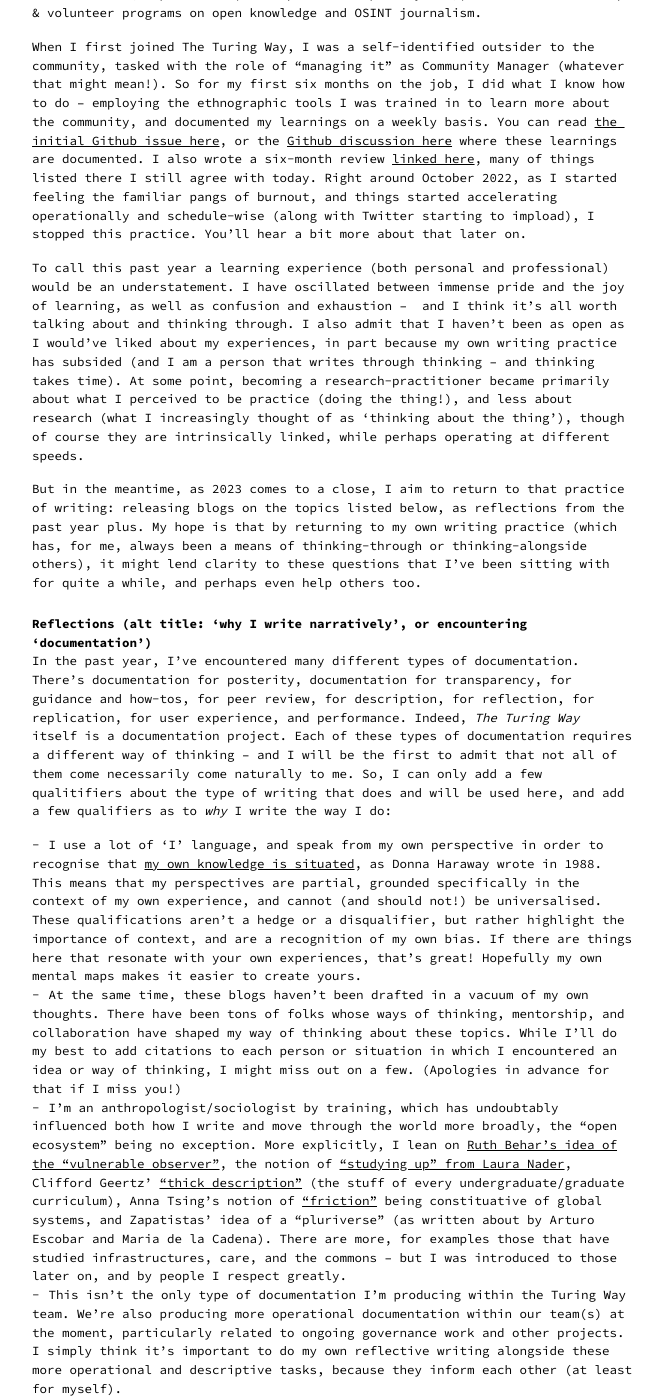
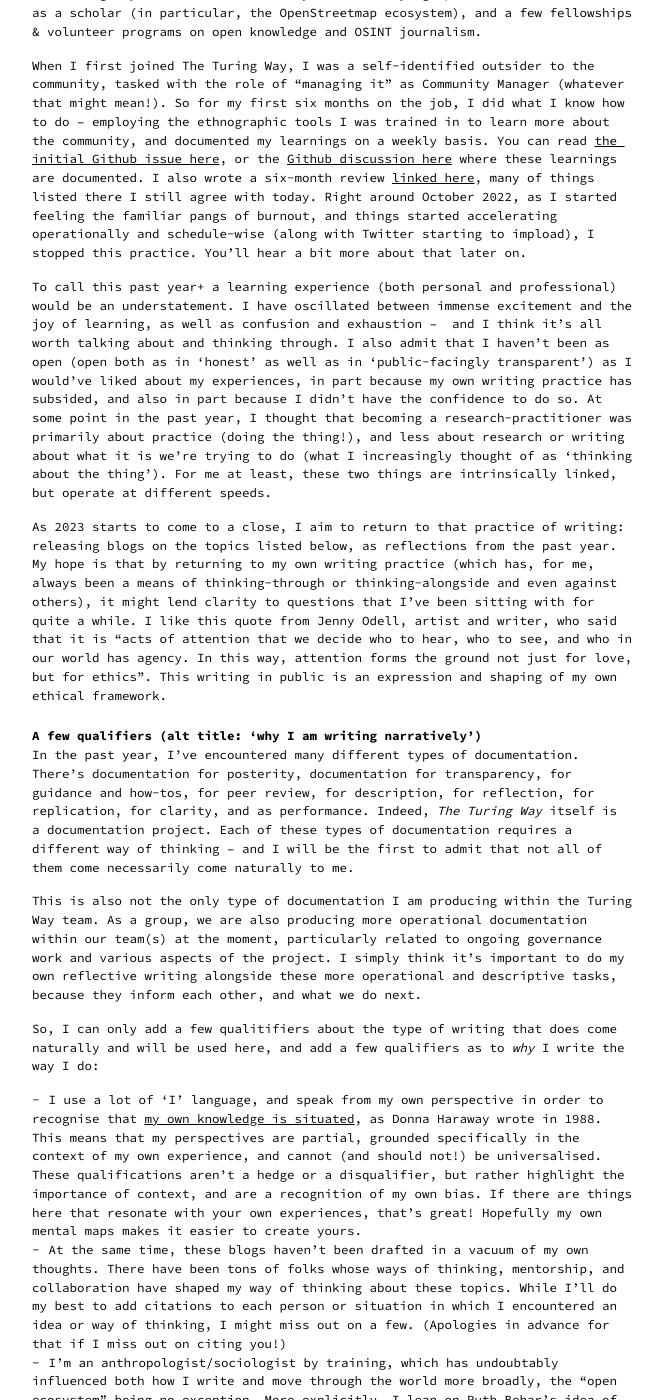
Before and after one commit to riggraz/no-style-please, a Jekyll site: the page built from _posts/2023-08-04-one-year-ttw.md, in a window 1280 px wide and 1400 px high, scrolled down 237 px. Shown: the whole window, without its empty margins (308-971 px from the left). Built offline with Jekyll 4.4.1, drawn with Linux system fonts in a browser that asks for light colours; some of the changed text lies outside the part shown.

Commit message:
final draft to publish for now

```diff
--- a/_posts/2023-08-04-one-year-ttw.md
+++ b/_posts/2023-08-04-one-year-ttw.md
@@ -7,59 +7,45 @@
 ---
 # Reviewing a year (and more) with The Turing Way
 
-Wow, my year-long mark with The Turing Way has come and gone. It's hard to believe that it's already been more than a year!
+Wow, my year-long mark with The Turing Way has come and gone. It's hard to believe that it's already been more than a year (actually perhaps closer to two)!
 
 For those reading this blog for the first time, I joined the Alan Turing Institute last year to become Community Manager of an open source project called [The Turing Way](https://the-turing-way.netlify.app/). This followed a few years of studying open source communities as a scholar (in particular, the OpenStreetmap ecosystem), and a few fellowships & volunteer programs on open knowledge and OSINT journalism.
 
 When I first joined The Turing Way, I was a self-identified outsider to the community, tasked with the role of "managing it" as Community Manager (whatever that might mean!). So for my first six months on the job, I did what I know how to do – employing the ethnographic tools I was trained in to learn more about the community, and documented my learnings on a weekly basis. You can read [the initial Github issue here](https://github.com/alan-turing-institute/the-turing-way/issues/2318), or the [Github discussion here](https://github.com/alan-turing-institute/the-turing-way/discussions/2552) where these learnings are documented. I also wrote a six-month review [linked here](https://www.aleesteele.com/blog/2022/09/22/six-months-ttw), many of things listed there I still agree with today. Right around October 2022, as I started feeling the familiar pangs of burnout, and things started accelerating operationally and schedule-wise (along with Twitter starting to impload), I stopped this practice. You'll hear a bit more about that later on.
 
-To call this past year a learning experience (both personal and professional) would be an understatement. I have oscillated between immense pride and the joy of learning, as well as confusion and exhaustion –  and I think it's all worth talking about and thinking through. I also admit that I haven't been as open as I would've liked about my experiences, in part because my own writing practice has subsided (and I am a person that writes through thinking – and thinking takes time). At some point, becoming a research-practitioner became primarily about what I perceived to be practice (doing the thing!), and less about research (what I increasingly thought of as 'thinking about the thing'), though of course they are intrinsically linked, while perhaps operating at different speeds.
+To call this past year+ a learning experience (both personal and professional) would be an understatement. I have oscillated between immense excitement and the joy of learning, as well as confusion and exhaustion –  and I think it's all worth talking about and thinking through. I also admit that I haven't been as open (open both as in 'honest' as well as in 'public-facingly transparent') as I would've liked about my experiences, in part because my own writing practice has subsided, and also in part because I didn't have the confidence to do so. At some point in the past year, I thought that becoming a research-practitioner was primarily about practice (doing the thing!), and less about research or writing about what it is we're trying to do (what I increasingly thought of as 'thinking about the thing'). For me at least, these two things are intrinsically linked, but operate at different speeds.
 
-But in the meantime, as 2023 comes to a close, I aim to return to that practice of writing: releasing blogs on the topics listed below, as reflections from the past year plus. My hope is that by returning to my own writing practice (which has, for me, always been a means of thinking-through or thinking-alongside others), it might lend clarity to these questions that I've been sitting with for quite a while, and perhaps even help others too.
+As 2023 starts to come to a close, I aim to return to that practice of writing: releasing blogs on the topics listed below, as reflections from the past year. My hope is that by returning to my own writing practice (which has, for me, always been a means of thinking-through or thinking-alongside and even against others), it might lend clarity to questions that I've been sitting with for quite a while. I like this quote from Jenny Odell, artist and writer, who said that it is "acts of attention that we decide who to hear, who to see, and who in our world has agency. In this way, attention forms the ground not just for love, but for ethics". This writing in public is an expression and shaping of my own ethical framework.
 
-## Reflections (alt title: 'why I write narratively', or encountering 'documentation')
+## A few qualifiers (alt title: 'why I am writing narratively')
 
-In the past year, I've encountered many different types of documentation. There's documentation for posterity, documentation for transparency, for guidance and how-tos, for peer review, for description, for reflection, for replication, for user experience, and performance. Indeed, _The Turing Way_ itself is a documentation project. Each of these types of documentation requires a different way of thinking – and I will be the first to admit that not all of them come necessarily come naturally to me. So, I can only add a few qualitifiers about the type of writing that does and will be used here, and add a few qualifiers as to _why_ I write the way I do:
+In the past year, I've encountered many different types of documentation. There's documentation for posterity, documentation for transparency, for guidance and how-tos, for peer review, for description, for reflection, for replication, for clarity, and as performance. Indeed, _The Turing Way_ itself is a documentation project. Each of these types of documentation requires a different way of thinking – and I will be the first to admit that not all of them come necessarily come naturally to me.
+
+This is also not the only type of documentation I am producing within the Turing Way team. As a group, we are also producing more operational documentation within our team(s) at the moment, particularly related to ongoing governance work and various aspects of the project. I simply think it's important to do my own reflective writing alongside these more operational and descriptive tasks, because they inform each other, and what we do next.
+
+So, I can only add a few qualitifiers about the type of writing that does come naturally and will be used here, and add a few qualifiers as to _why_ I write the way I do:
 
 - I use a lot of 'I' language, and speak from my own perspective in order to recognise that [my own knowledge is situated](https://www.jstor.org/stable/3178066), as Donna Haraway wrote in 1988. This means that my perspectives are partial, grounded specifically in the context of my own experience, and cannot (and should not!) be universalised. These qualifications aren't a hedge or a disqualifier, but rather highlight the importance of context, and are a recognition of my own bias. If there are things here that resonate with your own experiences, that's great! Hopefully my own mental maps makes it easier to create yours.
-- At the same time, these blogs haven't been drafted in a vacuum of my own thoughts. There have been tons of folks whose ways of thinking, mentorship, and collaboration have shaped my way of thinking about these topics. While I'll do my best to add citations to each person or situation in which I encountered an idea or way of thinking, I might miss out on a few. (Apologies in advance for that if I miss you!)
-- I'm an anthropologist/sociologist by training, which has undoubtably influenced both how I write and move through the world more broadly, the "open ecosystem" being no exception. More explicitly, I lean on [Ruth Behar's idea of the "vulnerable observer"](https://pages.uoregon.edu/koopman/events_readings/coast_group/PNWPrag_2010_behar.pdf), the notion of ["studying up" from Laura Nader](https://www.dourish.com/classes/readings/Nader-StudyingUp.pdf), Clifford Geertz' ["thick description"](https://en.wikipedia.org/wiki/Thick_description) (the stuff of every undergraduate/graduate curriculum), Anna Tsing's notion of ["friction"](https://publicseminar.org/2016/09/friction/) being constituative of global systems, and Zapatistas' idea of a "pluriverse" (as written about by Arturo Escobar and Maria de la Cadena). There are more, for examples those that have studied infrastructures, care, and the commons – but I was introduced to those later on, and by people I respect greatly.
-- This isn't the only type of documentation I'm producing within the Turing Way team. We're also producing more operational documentation within our team(s) at the moment, particularly related to ongoing governance work and other projects. I simply think it's important to do my own reflective writing alongside these more operational and descriptive tasks, because they inform each other (at least for myself).
+- At the same time, these blogs haven't been drafted in a vacuum of my own thoughts. There have been tons of folks whose ways of thinking, mentorship, and collaboration have shaped my way of thinking about these topics. While I'll do my best to add citations to each person or situation in which I encountered an idea or way of thinking, I might miss out on a few. (Apologies in advance for that if I miss out on citing you!)
+- I'm an anthropologist/sociologist by training, which has undoubtably influenced both how I write and move through the world more broadly, the "open ecosystem" being no exception. More explicitly, I lean on [Ruth Behar's idea of the "vulnerable observer"](https://pages.uoregon.edu/koopman/events_readings/coast_group/PNWPrag_2010_behar.pdf), the notion of ["studying up" from Laura Nader](https://www.dourish.com/classes/readings/Nader-StudyingUp.pdf), Clifford Geertz' ["thick description"](https://en.wikipedia.org/wiki/Thick_description) (the stuff of every undergraduate/graduate curriculum), Anna Tsing's notion of ["friction"](https://publicseminar.org/2016/09/friction/) being constituative of global systems, and Zapatistas' idea of a "pluriverse" (as written about by Arturo Escobar and Maria de la Cadena). There are more, for examples those that have studied infrastructures, care, emergence, and the commons – but I was introduced to those later on by people I work alongside.
 
-More than anything, I hope that this writing comes from a place of intellectual humility and deep listening – both to myself, as well as with others, and the wider times we are existing in. I like this quote from Jenny Odell, who said that it is "acts of attention that we decide who to hear, who to see, and who in our world has agency. In this way, attention forms the ground not just for love, but for ethics.”
+More than anything, I hope that this writing comes from a place of intellectual humility and listening – both to myself, as well as with others, and the wider times we are existing in. It's been a slow process.
 
-## Reflections in progress
+## A preview of what's next
 
-I chose these themes between they containerise my broader reflections above into something more structured, and help me to focus on key themes (which yes - will include where I believe I've gone right, and what I believe I've gotten wrong!)
+I chose these themes because they containerise my broader reflections into something more structured, and help me to focus on key themes (where I aim to include both the good and the bad – particularly where I am implicated).
 
-### What I've learned (and struggled with) while being a researcher-practitioner during times of (perpetual) crisis
+Here's roughly what I plan on (and have been) reflecting on:
+- What I've learned (and struggled with) while being a researcher-practitioner during times of perpetual crisis
+- What I've learned (and struggled with) as a Community Manager of The Turing Way
+- What I've learned (and struggled with) about "openness", open science & the open ecosystem
 
-Over the past year, I've had many discussions with folks about what it means to be in this space, especially in a time of deep political turmoil (within the UK and around the world). Everything we do is intertwined with these i
-
-### What I've learned about/from The Turing Way
-
-In my role, I focused more on what has happened within The Turing Way, and my observations of its growth, its growing pains, and evolution over the course of the past year of being with the community.
-
-### What I've learned about community management (& my version of 'open leadership')
-
-Community management is a new-ish role in the open ecosystem, though it comes in
-
-### What I've learned about "openness", open science & the open ecosystem
-
-Having spent time in different 'galaxies' in the open ecosystem,
-
-## A few prequals and post-quals I'd like to write about soon:
-- What I learned from OpenStreetMap (finally need to write that OSM diary!). You can check out some of the thinking-out-load I've done at talks and things here.
-- What Anthropology can learn from Open Science <> What Science can learn from Anthropology: I've been wanting to write about this for quite awhile, perhaps steeped in my own perspective, but
-- On the relationship between open science and AI: throughout the past year
-- On computational arts and computational sciences: navigating difference and cognitive dissonance
+All of the blogs above are retrospective – they aim to add context, coloring, and framing –– I'd ideally also like to write something that is a bit more future-focused as wel. :)
 
 ## Thank yous
-Reviewing all the people and conversations had over the past year+, there are many many thank yous to give!
-- To the TTW Community and team, who have been generous with their time, their .
-- To my colleagues at the Alan Turing Institute
-- To the Humanitarian OpenStreetMap Team and OpenStreetMap folks who continue to engage with. This
-- To mentors, friends, and colleagues from different fields: . I l
+It will be very, very hard to review all the people and conversations had over the past year+, and there are many many thank yous to give. So, I'll leave this section to the end of this series, after this act of ['gathering' (as Mindy Seu and Ursula K. Le Guin put it)](https://issue1.shiftspace.pub/on-gathering-mindy-seu) will help to reveal all those I have gathered from!
 
-## Leftovers
-If you're interested in where I came from and how I got to The Turing Way, I'm slowly stitching together notes to be turned into a different blog: about anthropology and open knowledge, OpenStreetMap, the Frictionless Data project, computational arts, data journalism, soundscapes, and OSINT - the other "galaxies" I came from, so to speak... But that's for a different blog.
+Stay tuned – that's all for now folks!
+
+Warmly,
+Anne
```
Also changed, not shown: _posts/2023-01-11-template copy.md (+1 -1 lines).
